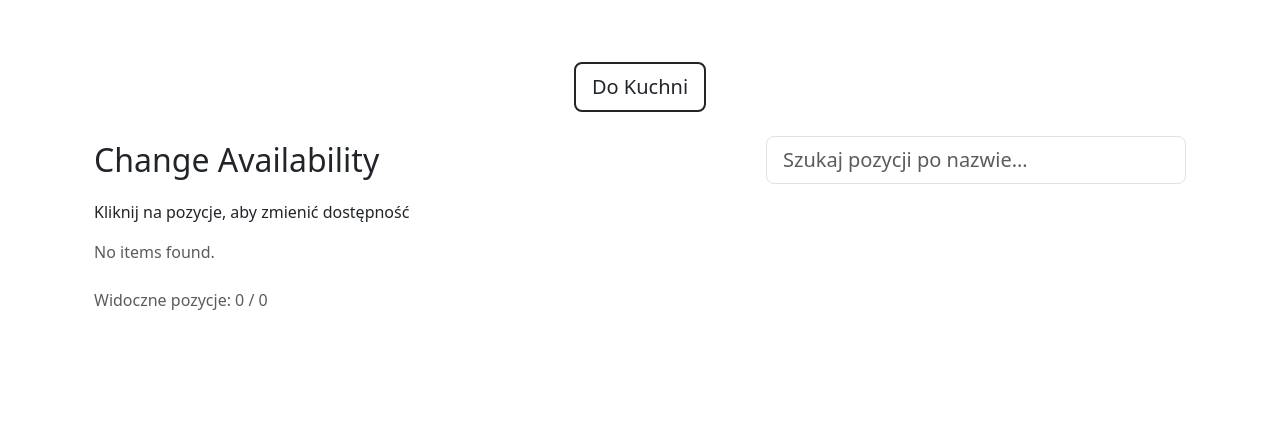
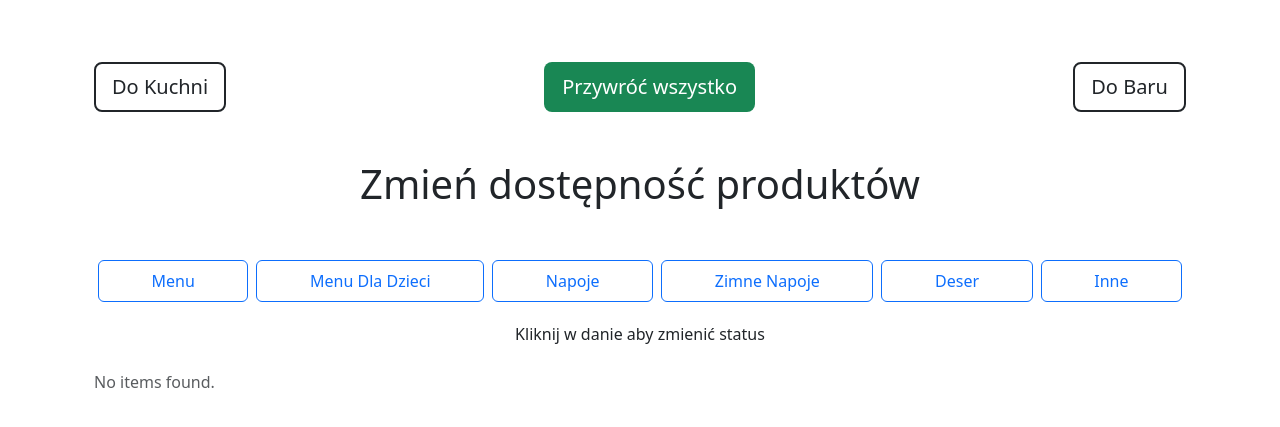
Before and after one commit to MatRos-sf/gastroflow, a Django app: page /menu/changer/ in a window 1280 px wide. Shown: the part 56-483 px from the top of the page. Run offline with Django 5.2, Linux system fonts and the light colour scheme; data that the repository does not hold is empty.

Commit message:
style: improve layout and interactivity
Update the `available_changer.html` template:
- remove item search by name (no longer needed)
- remove overlapping color-change button
+ add new action buttons (e.g., "do kuchni"/"do baru")
+ add AJAX support for dynamic status updates

```diff
--- a/menu/templates/menu/available_changer.html
+++ b/menu/templates/menu/available_changer.html
@@ -1,7 +1,6 @@
 {% extends "menu/base.html" %}
 {% block content %}
     <style>
-  /* === Przyciski na górze: aktywny zawsze żółty z ciemnym tekstem === */
       .top-actions .btn { border-width: 2px; }
       .top-actions .btn.active,
       .top-actions .btn:focus,
@@ -12,49 +11,50 @@
         border-color: #ffc107 !important;
       }
 
-  /* === Kolory wierszy listy wg dostępności === */
-  .item-available  { background-color: #198754; color: #fff; } /* success */
       .item-unavailable{ background-color: #dc3545; color: #fff; } /* danger  */
 
-  /* Badge na kontrastowym tle */
       .badge-contrast {
         background-color: rgba(255,255,255,.9);
         color: #212529;
       }
     </style>
-    <!-- GÓRNE PRZYCISKI -->
     <div class="container mt-3">
-        <div class="top-actions d-flex flex-wrap gap-2 justify-content-center">
+        <div class="top-actions d-flex flex-wrap gap-2 flex-wrap justify-content-between">
             <a href="{% url 'kitchen-orders' %}"
-               class="btn btn-outline-dark btn-lg {% if request.resolver_match.url_name == 'kitchen-orders' %}active{% endif %}">
-                Do Kuchni
-            </a>
+               class="btn btn-outline-dark btn-lg ">Do Kuchni</a>
+            <a href="{% url 'delivery-product' %}"
+               class="btn bg-success btn-lg text-white ">Przywróć wszystko</a>
+            <a href="{% url 'bar-orders' %}" class="btn btn-outline-dark btn-lg ">Do Baru</a>
         </div>
     </div>
+    <div class="container mt-3">
+        <h1 class="m-5 text-center">Zmień dostępność produktów</h1>
+        <nav class="nav nav-pills flex-column flex-sm-row">
+            {% for menu_type in menu_types %}
+                <a class="flex-sm-fill text-sm-center nav-link {% if menu_type == request.GET.menu %}active{% endif %} border border-primary rounded m-1"
+                   href="{% url 'available' %}?menu={{ menu_type }}">{{ menu_type|title }}</a>
+            {% endfor %}
+        </nav>
+        <p class="mt-3 text-center">Kliknij w danie aby zmienić status</p>
+    </div>
     <div class="container mt-4">
-        <div class="d-flex flex-wrap align-items-center justify-content-between gap-3 mb-3">
-            <h2 class="mb-0">Change Availability</h2>
-            <!-- Szukajka -->
-            <div class="ms-auto" style="min-width:280px; max-width:420px; flex:1;">
-                <input id="filter-input"
-                       type="search"
-                       class="form-control form-control-lg"
-                       placeholder="Szukaj pozycji po nazwie…"
-                       aria-label="Szukaj pozycji po nazwie">
-            </div>
-        </div>
-        <p>Kliknij na pozycje, aby zmienić dostępność</p>
         <div class="list-group" id="items-list">
             {% for item in object_list %}
-                <a href="{% url 'toggle-availability' item.id %}"
-                   class="list-group-item list-group-item-action d-flex justify-content-between align-items-center {% if item.is_available %}item-available{% else %}item-unavailable{% endif %}">
-                    <!-- NAZWA: dodajemy .item-name, żeby JS brał tekst z DOM -->
+                <a href="#"
+                   data-id="{{ item.id }}"
+                   data-url="{% url 'toggle-availability' item.id %}"
+                   class="list-group-item  d-flex justify-content-between align-items-center text-white {% if item.available == 1 %} bg-success {% elif item.available == 2 %} bg-warning {% else %} bg-danger {% endif %}"
+                   role="button">
                     <span class="item-name fs-3 fw-semibold">{{ item.name }}</span>
-                    {% if item.is_available %}
-                        <span class="badge badge-contrast">Available</span>
+                    <span class="badge badge-contrast">
+                        {% if item.available == 1 %}
+                            Dostępny
+                        {% elif item.available == 2 %}
+                            Mała ilości
                         {% else %}
-                        <span class="badge badge-contrast">Unavailable</span>
+                            Niedostępny
                         {% endif %}
+                    </span>
                 </a>
             {% empty %}
                 <p class="text-muted">No items found.</p>
@@ -63,54 +63,87 @@
         <div class="text-muted mt-2" id="visible-count" style="display:none;"></div>
     </div>
     <script>
-  (function () {
-    const input   = document.getElementById('filter-input');
-    const list    = document.getElementById('items-list');
-    const rows    = list ? Array.from(list.querySelectorAll('.list-group-item')) : [];
-    const counter = document.getElementById('visible-count');
+    (function() {
+      // take csrf token from cookie
+      function getCookie(name) {
+        const v = document.cookie.split('; ').find(row => row.startsWith(name + '='));
+        return v ? decodeURIComponent(v.split('=')[1]) : null;
+      }
 
-    // Fallback, gdyby normalize nie istniało (bardzo stare webview)
-    const hasNormalize = !!(String.prototype.normalize);
-    const fold = (s) => {
-      s = (s || '').toString().toLowerCase().trim();
-      if (!hasNormalize) return s;
-      return s.normalize('NFD').replace(/[\u0300-\u036f]/g, '');
-    };
+      const csrftoken = getCookie('csrftoken');
 
-    // Pobierz nazwę z DOM (tekst w .item-name)
-    const getName = (el) => {
-      const n = el.querySelector('.item-name');
-      return n ? n.textContent : el.textContent || '';
-    };
+      // DOM - elements
+      const list = document.getElementById('items-list');
 
-    // Preindeks: złożymy wersję "folded" w data-atrybucie
-    rows.forEach(el => {
-      el.dataset.nameFolded = fold(getName(el));
+      if (!list) return; // nic do roboty
+
+      // Delegacja zdarzeń: lepsza skalowalność niż indywidualne nasłuchiwanie
+      list.addEventListener('click', async function(e) {
+        // Szukamy najbliższego .list-group-item (obsługuje kliknięcie wewnątrz elementu)
+        const itemEl = e.target.closest('.list-group-item');
+        if (!itemEl || !list.contains(itemEl)) return;
+
+        // Zapobiegamy domyślnemu zachowaniu (<a href="#">) i wielokrotnym kliknięciom
+        e.preventDefault();
+        if (itemEl.dataset.busy === '1') return; // już trwa request
+        itemEl.dataset.busy = '1'; // blokujemy kolejne kliknięcia aż do zakończenia
+
+        const url = itemEl.dataset.url; // korzystamy z data-url w szablonie
+        if (!url) {
+          console.error('Brak data-url dla elementu', itemEl);
+          itemEl.dataset.busy = '0';
+          return;
+        }
+
+        // Opcjonalna drobna zmiana UI na czas oczekiwania (np. delikatne przyciemnienie)
+        itemEl.style.opacity = '0.7';
+
+        try {
+          const resp = await fetch(url, {
+            method: 'POST',
+            headers: {
+              'X-CSRFToken': csrftoken,
+              'X-Requested-With': 'XMLHttpRequest',
+              'Accept': 'application/json',
+            },
           });
 
-    function applyFilter() {
-      const q = fold(input ? input.value : '');
-      let visible = 0;
-
-      rows.forEach(el => {
-        const match = !q || el.dataset.nameFolded.includes(q);
-        el.classList.toggle('d-none', !match);
-        if (match) visible++;
-      });
-
-      if (counter) {
-        counter.style.display = '';
-        counter.textContent = `Widoczne pozycje: ${visible} / ${rows.length}`;
-      }
+          if (!resp.ok) {
+            // np. 403 (CSRF), 404, 500 itp.
+            throw new Error('Network response was not ok (' + resp.status + ')');
           }
 
-    if (input) {
-      input.addEventListener('input', applyFilter);
-      // Na wszelki wypadek także po "change"
-      input.addEventListener('change', applyFilter);
+          const data = await resp.json();
+
+          const badge = itemEl.querySelector('.badge');
+          console.log(data);
+          if (data && typeof data.available !== 'undefined') {
+            if (data.available == 1) {
+              itemEl.classList.remove('bg-danger');
+              itemEl.classList.add('bg-success');
+              if (badge) badge.textContent = 'Dostępny';
+            } else if (data.available == 2){
+              itemEl.classList.remove('bg-success');
+              itemEl.classList.add('bg-warning');
+              if (badge) badge.textContent = 'Mała ilość';
+            } else {
+              itemEl.classList.remove('bg-warning');
+              itemEl.classList.add('bg-danger');
+              if (badge) badge.textContent = 'Niedostępny';
             }
-    // Startowo
-    applyFilter();
+          } else {
+            console.warn('Otrzymano nieoczekiwany format JSON:', data);
+            alert('Nieprawidłowa odpowiedź z serwera.');
+          }
+        } catch (err) {
+          console.error('Błąd przy toggle availability:', err);
+          alert('Wystąpił błąd podczas zmiany dostępności. Spróbuj ponownie.');
+        } finally {
+          // przywracamy UI i odblokowujemy element
+          itemEl.style.opacity = '';
+          itemEl.dataset.busy = '0';
+        }
+      });
     })();
     </script>
 {% endblock content %}
```
Lines whose indentation alone changed are shown as unchanged.
